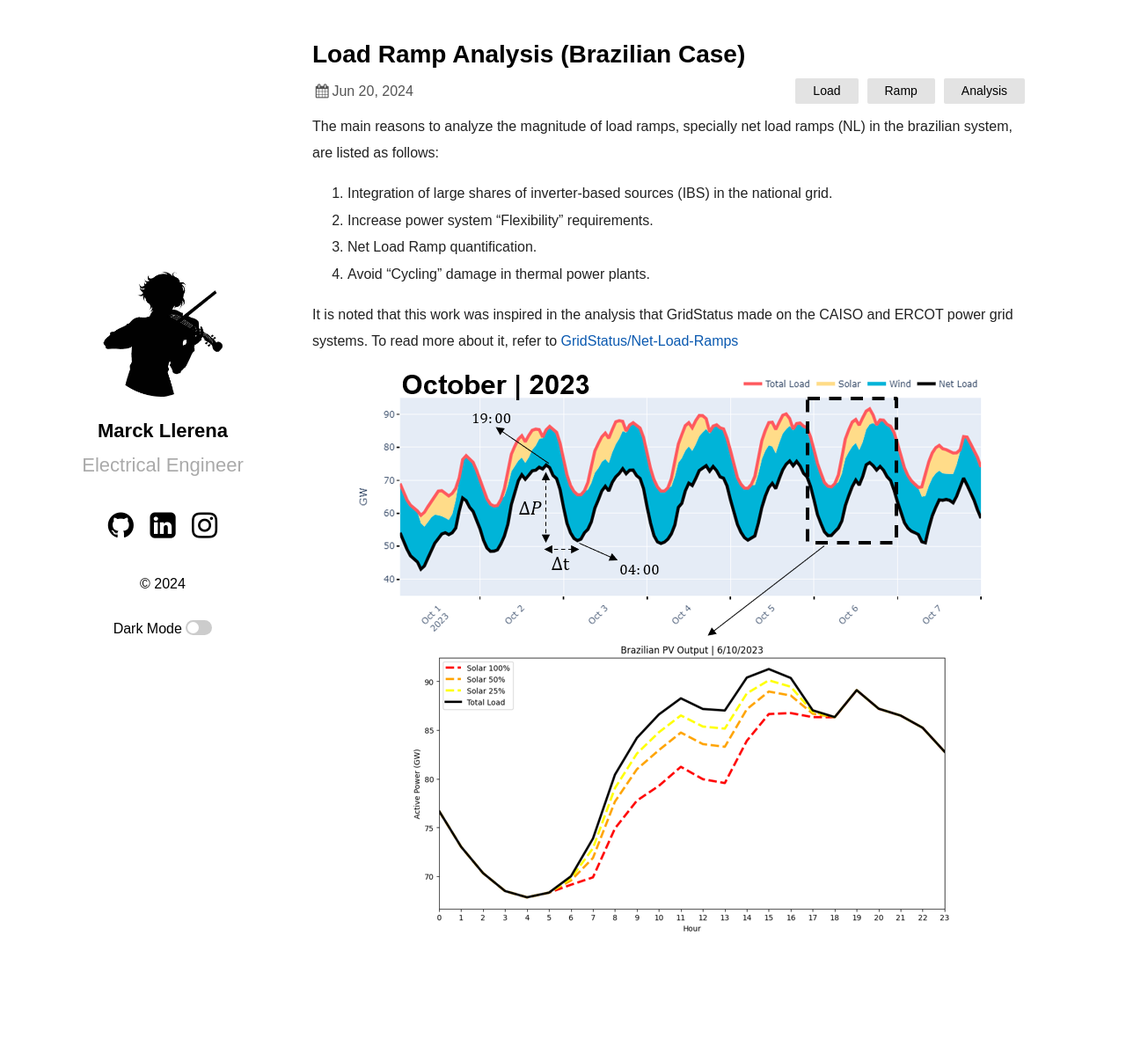
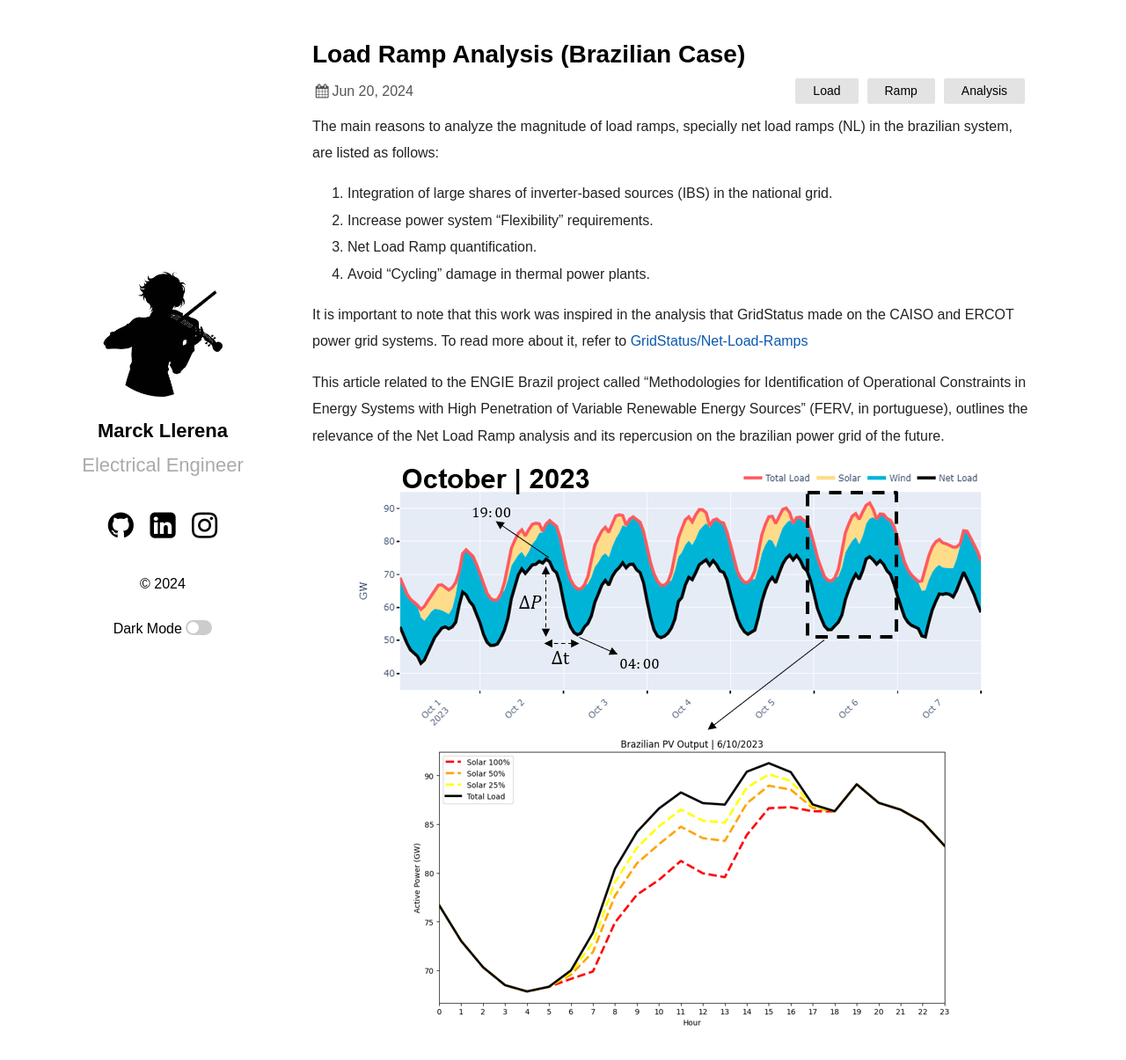
Before and after one commit to marckcode/marckcode.github.io, a Jekyll site: the page built from _posts/2024-06-20-net-load-ramps-brazil.markdown, in a window 1280 px wide and 1225 px high. Shown: the top 1205 px of the window at 88% size. Built offline with Jekyll 4.4.1, drawn with Linux system fonts in a browser that asks for light colours; some web fonts are replaced.

Commit message:
add more text

```diff
--- a/_posts/2024-06-20-net-load-ramps-brazil.markdown
+++ b/_posts/2024-06-20-net-load-ramps-brazil.markdown
@@ -14,7 +14,11 @@ The main reasons to analyze the magnitude of load ramps, specially net load ramp
     <li>Avoid “Cycling” damage in thermal power plants.</li>
 </ol>
 
-It is noted that this work was inspired in the analysis that GridStatus made on the CAISO and ERCOT power grid systems.
-To read more about it, refer to <a href="https://blog.gridstatus.io/net-load-ramps/">GridStatus/Net-Load-Ramps</a>
+It is important to note that this work was inspired in the analysis that GridStatus made on the CAISO and ERCOT power grid systems.
+To read more about it, refer to <a href="https://blog.gridstatus.io/net-load-ramps/" target="_blank">GridStatus/Net-Load-Ramps</a>
+
+This article related to the ENGIE Brazil project called "Methodologies for Identification of Operational Constraints in Energy Systems with High
+Penetration of Variable Renewable Energy Sources" (FERV, in portuguese), outlines the relevance of the Net Load Ramp analysis and its repercusion
+on the brazilian power grid of the future.
 
 <center><img src="/assets/load_evolve.png"></center>
```
